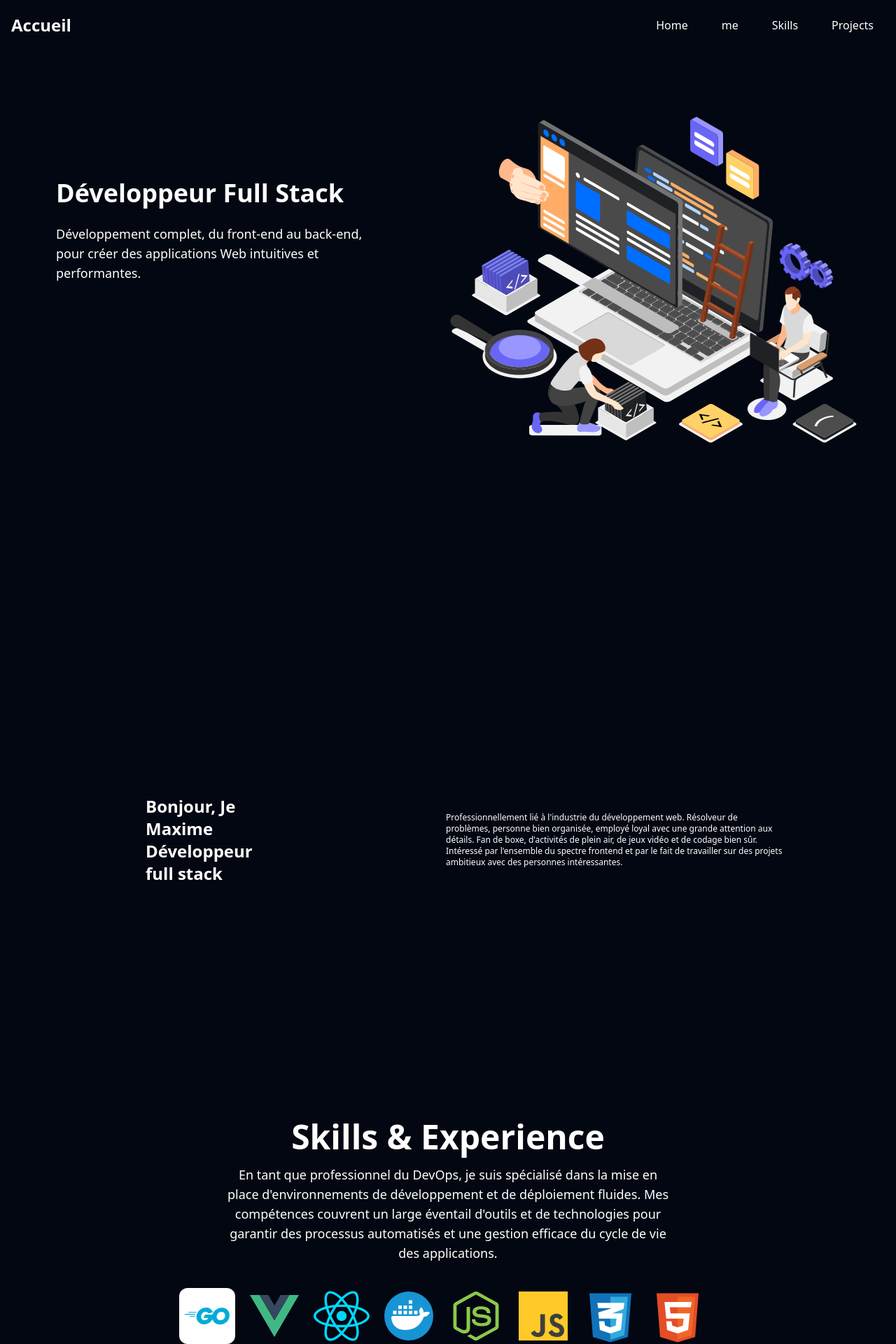
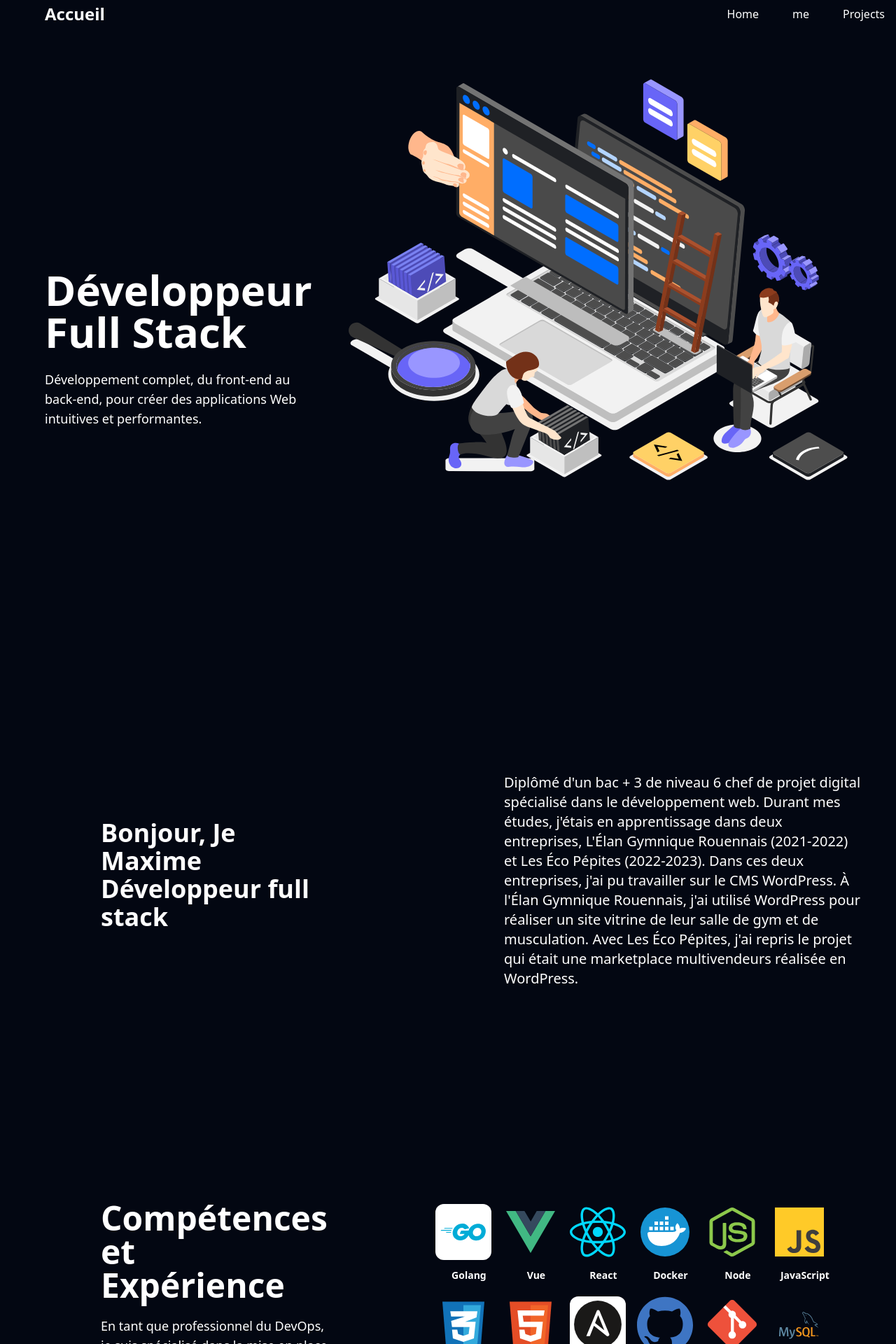
Before and after one commit to maxime-louis14/portfolio-vue, a Vue app in the folder Front-end/: page / in a window 1280 px wide. Shown: the top 1920 px of the page at 70% size. Built offline with nearby package versions, Linux system fonts and the light colour scheme.

Commit message:
Ajustement des éléments css

```diff
--- a/Front-end/src/components/Home.vue
+++ b/Front-end/src/components/Home.vue
@@ -1,14 +1,15 @@
 <script setup>
 import AOS from "aos";
+import "aos/dist/aos.css"; // You can also use <link> for styles
 
 AOS.init();
 </script>
 
 <template>
-  <div class="flex justify-center pl-20" id="Home">
-    <div class="text-white mt-64"  data-aos="flip-left" >
-      <h1 class="text-4xl font-semibold ">Développeur Full Stack</h1>
-      <p class="mt-6 mr-10 font-sans text-lg">
+  <div class="flex justify-center mb-52 " id="Home">
+    <div class="text-white w-2/5 mt-96 ml-16">
+      <h1 class="text-6xl font-semibold">Développeur Full Stack</h1>
+      <p class="mt-6 font-sans text-lg">
         Développement complet, du front-end au back-end, pour créer des
         applications Web intuitives et performantes.
       </p>
--- a/Front-end/src/components/Skills.vue
+++ b/Front-end/src/components/Skills.vue
@@ -1,17 +1,8 @@
-<script setup>
-import AOS from "aos";
-import "aos/dist/aos.css";
-
-AOS.init();
-</script>
-
 <template>
-  <div class="h-screen">
-    <div class="mx-auto w-1/2 text-white" id="Skills">
-      <h1 class="text-5xl font-semibold text-center mb-4">
-        Skills & Experience
-      </h1>
-      <p class="text-center text-lg justify-center">
+  <div class="flex items-center pt-28" id="Skills">
+    <div class="w-1/3 text-white ml-36 pt-8">
+      <h1 class="text-5xl font-semibold">Compétences et Expérience</h1>
+      <p class="text-lg justify-center mt-5">
         En tant que professionnel du DevOps, je suis spécialisé dans la mise en
         place d'environnements de développement et de déploiement fluides. Mes
         compétences couvrent un large éventail d'outils et de technologies pour
@@ -21,23 +12,30 @@ AOS.init();
     </div>
 
     <div
-      class="flex mx-auto max-w-screen-md columns-7 mt-5 flex-wrap place-content-center text-white"
+      class="flex mx-10 max-w-screen-md mt-5 ml-28 flex-wrap place-content-center text-white"
     >
       <div
         v-for="(skill, index) in orderedSkills"
         :key="index"
-        class="text-center mb-4"
+        class=" mb-5"
       >
         <img
-          class="w-20 pt-4 mr-4"
+          class="w-20  mr-4"
           :src="`/assets/images/logo-skills/${skill.icon}`"
           :alt="skill.name"
         />
-        <p class="text-sm font-semibold">{{ skill.name }}</p>
+        <p class="text-sm text-center pt-3 font-semibold">{{ skill.name }}</p>
       </div>
     </div>
   </div>
 </template>
+
+<script setup>
+import AOS from "aos";
+import "aos/dist/aos.css";
+
+AOS.init();
+</script>
 
 <script>
 export default {
@@ -70,6 +68,4 @@ export default {
 };
 </script>
 
-<style scoped>
-/* Ajoute des styles au besoin */
-</style>
+<style scoped></style>
--- a/Front-end/src/components/me.vue
+++ b/Front-end/src/components/me.vue
@@ -1,3 +1,28 @@
+<template>
+  <div class="flex items-center pt-20 pb-40 w-full" id="me">
+    <div class="text-white w-1/4 ml-36">
+      <h1 class="text-4xl font-semibold">
+        Bonjour, Je Maxime Développeur full stack
+      </h1>
+    </div>
+
+    <div class="flex items-center justify-center mt-4 ml-64 w-2/5">
+      <div class="">
+        <p class="text-white text-xl">
+          Diplômé d'un bac + 3 de niveau 6 chef de projet digital spécialisé
+          dans le développement web. Durant mes études, j'étais en apprentissage
+          dans deux entreprises, L'Élan Gymnique Rouennais (2021-2022) et Les
+          Éco Pépites (2022-2023). Dans ces deux entreprises, j'ai pu travailler
+          sur le CMS WordPress. À l'Élan Gymnique Rouennais, j'ai utilisé
+          WordPress pour réaliser un site vitrine de leur salle de gym et de
+          musculation. Avec Les Éco Pépites, j'ai repris le projet qui était une
+          marketplace multivendeurs réalisée en WordPress.
+        </p>
+      </div>
+    </div>
+  </div>
+</template>
+
 <script setup>
 import AOS from "aos";
 import "aos/dist/aos.css";
@@ -5,25 +30,4 @@ import "aos/dist/aos.css";
 AOS.init();
 </script>
 
-<template>
-  <div class="flex justify-center items-center h-screen" id="me">
-    <div class="text-white w-full">
-      <h1 class="text-2xl font-semibold ml-52">
-        Bonjour, Je Maxime Développeur full stack
-      </h1>
-    </div>
-
-    <div class="flex items-center ml-60">
-      <div class="w-full">
-        <p class="text-white text-xs w-3/4">
-          Professionnellement lié à l'industrie du développement web. Résolveur
-          de problèmes, personne bien organisée, employé loyal avec une grande
-          attention aux détails. Fan de boxe, d'activités de plein air, de jeux
-          vidéo et de codage bien sûr. Intéressé par l'ensemble du spectre
-          frontend et par le fait de travailler sur des projets ambitieux avec
-          des personnes intéressantes.
-        </p>
-      </div>
-    </div>
-  </div>
-</template>
+<style scoped></style>
--- a/Front-end/src/components/navbar/Navbar.vue
+++ b/Front-end/src/components/navbar/Navbar.vue
@@ -1,10 +1,10 @@
 <template>
   <div>
     <div id="navbar" class="fixed top-0 w-full z-10">
-      <nav class="bg-gray-950 text-white p-4">
-        <div class="container mx-auto flex justify-between items-center">
+      <nav class="bg-gray-950 text-white">
+        <div class="container flex justify-between items-center">
           <div class="text-2xl font-bold">
-            <a href="#Home" class="text-white"> Accueil </a>
+            <a href="#Home" class="text-white ml-16"> Accueil </a>
           </div>
 
           <div class="flex space-x-4">
@@ -12,9 +12,9 @@
               Home
             </a>
             <a href="#me" class="hover:bg-gray-600 px-4 py-2 rounded"> me </a>
-            <a href="#Skills" class="hover:bg-gray-600 px-4 py-2 rounded">
+            <!-- <a href="#Skills" class="hover:bg-gray-600 px-4 py-2 rounded">
               Skills
-            </a>
+            </a> -->
             <a href="#Projects" class="hover:bg-gray-600 px-4 py-2 rounded">
               Projects
             </a>
--- a/Front-end/src/views/HomeView.vue
+++ b/Front-end/src/views/HomeView.vue
@@ -20,5 +20,4 @@ import Skills from "../components/Skills.vue";
 import Me from "../components/me.vue";
 import Home from "../components/Home.vue";
 import Projets from "../components/Projects.vue";
-
 </script>
```
Also changed, not shown: Front-end/src/components/Projects.vue (+36 -25 lines).
